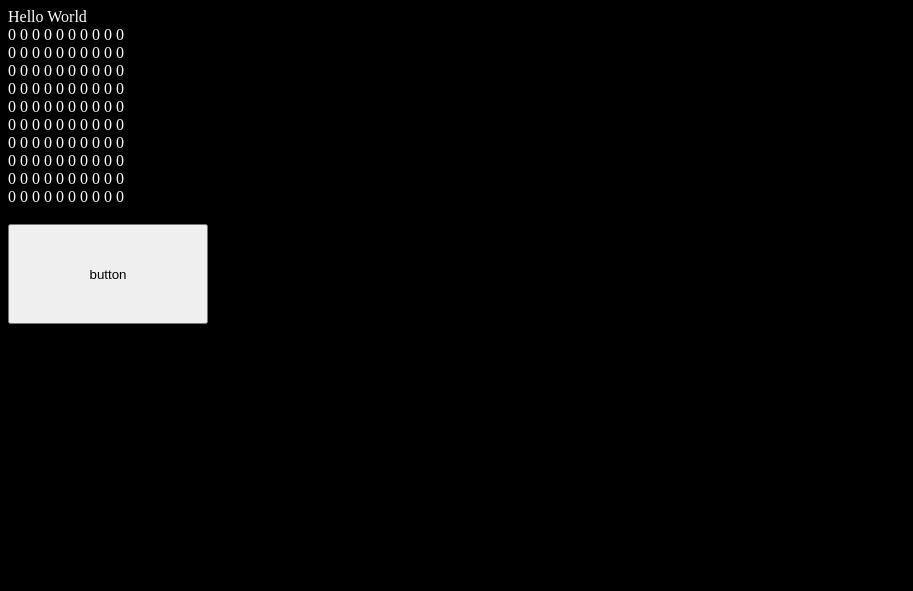
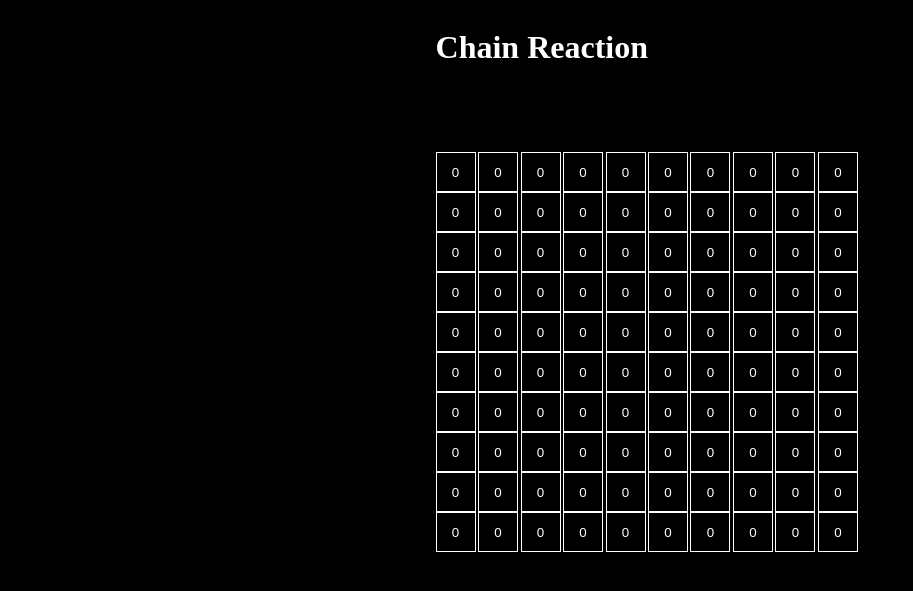
Before and after one commit to limaytidke/chain_reaction, a FastAPI app: page / in a window 1280 px wide. Shown: the top 591 px of the page, without its empty margins (0-913 px from the left). Run offline with FastAPI, Linux system fonts and the light colour scheme; grey boxes are pictures that could not be loaded.

Commit message:
made progress on the frontend. Made the board better and clickable and also working. Added a logo and ability for cells to display colored atom

```diff
--- a/app.py
+++ b/app.py
@@ -7,13 +7,14 @@ from pydantic import BaseModel
 
 app = FastAPI()
 app.mount("/static", StaticFiles(directory="static"), name="static")
+app.mount("/assets", StaticFiles(directory="assets"), name="assets")
 templates = Jinja2Templates(directory="templates")
 
 game = Game()
 
 class Coords(BaseModel):
-    row: str
-    col: str
+    row: int
+    col: int
 
 @app.get("/", response_class=HTMLResponse)
 def home(request: Request):
--- a/brain.py
+++ b/brain.py
@@ -6,6 +6,7 @@ from collections import deque
 class Cell:
     numberOfAtoms:int = 0
     atomLimit:int = 3
+    color:str = ""
 
 class Game:
     def __init__(self,height:int = 10,width:int = 10) -> None:
@@ -47,8 +48,8 @@ class Game:
             #self.renderBoard();
 
 
-    def addAtom(self,coord:list[str]):
-        x,y = int(coord[0]),int(coord[1])
+    def addAtom(self,coord:list[int]):
+        y,x = coord[0],coord[1]
         cell = self.board[y - 1][x - 1]
         self.updateCell(cell=cell,atom=cell.numberOfAtoms + 1)
         self.checkCellReaction(cell,y - 1,x - 1)
--- a/static/style.css
+++ b/static/style.css
@@ -1,10 +1,40 @@
 body {
+    display: flex;
+    justify-content: center;
+    align-items: center;
     background-color: #000000;
     color: #ffffff;
     height: 100%;
+    width: 100%;
+}
+
+.title_logo {
+    display: grid;
+    grid-template-columns: 1fr 1fr;
+    text-align: center;
+    margin-bottom: 20px;
+}
+
+.video video{
+    height: 120px;
+    width: 120px;
+    object-fit: fill;
+}
+
+.game {
+    display: grid;
+    grid-template-columns: repeat(10,1fr);
+    font-size: 32px;
 }
 
 button {
-    height: 100px;
-    width: 200px;
+    background-color: #000000;
+    color: #ffffff;
+    border: 1px solid #ffffff;
+    background-size: contain; /* or cover */
+    background-position: center;
+    background-repeat: no-repeat;
+    height: 40px;
+    width: 40px;
+    cursor: pointer;
 }
--- a/templates/index.html
+++ b/templates/index.html
@@ -9,12 +9,19 @@
 		<link rel="stylesheet" type="" href="static/style.css">
 	</head>
 	<body class="yes">
-		Hello World<br>
-        <div class="game">
-        </div>
-		<button type="button" onclick="updateBoard()">
-			button
-        </button><br><br>
+		<div>
+			<div class="title_logo">
+				<h1>
+					Chain Reaction
+				</h1>
+				<div class="video">
+					<video src="assets/chain reaction.mp4" autoplay muted playsinline loop>
+					</video>
+				</div>
+			</div>
+			<div class="game">
+			</div>
+		</div>
 		<script src="static/call.js">
 		</script>
 	</body>
```
Also changed, not shown: static/call.js (+22 -19 lines), assets/green.jpeg (added), assets/green.png (added), assets/red.jpeg (added), assets/red.png (added), 2 other files.
